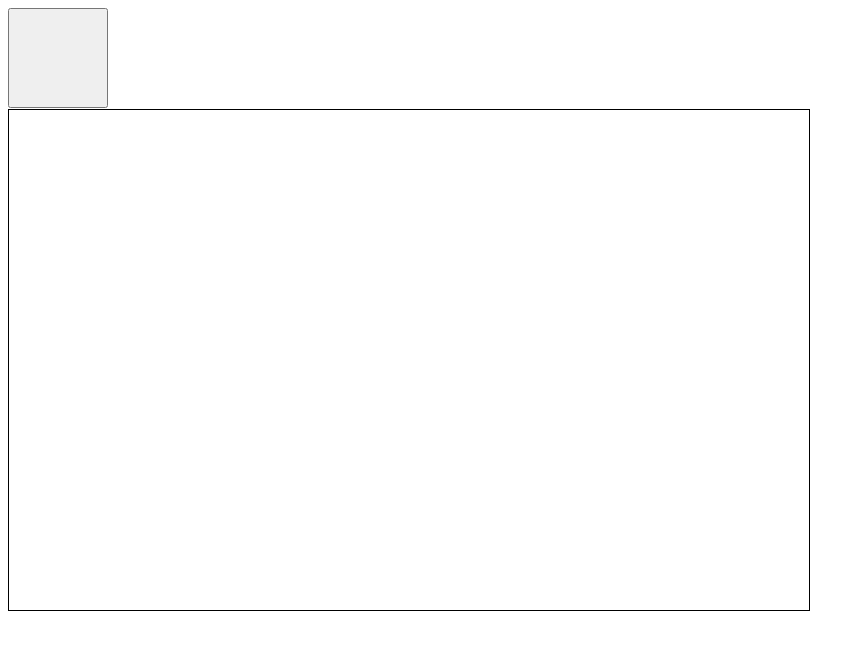
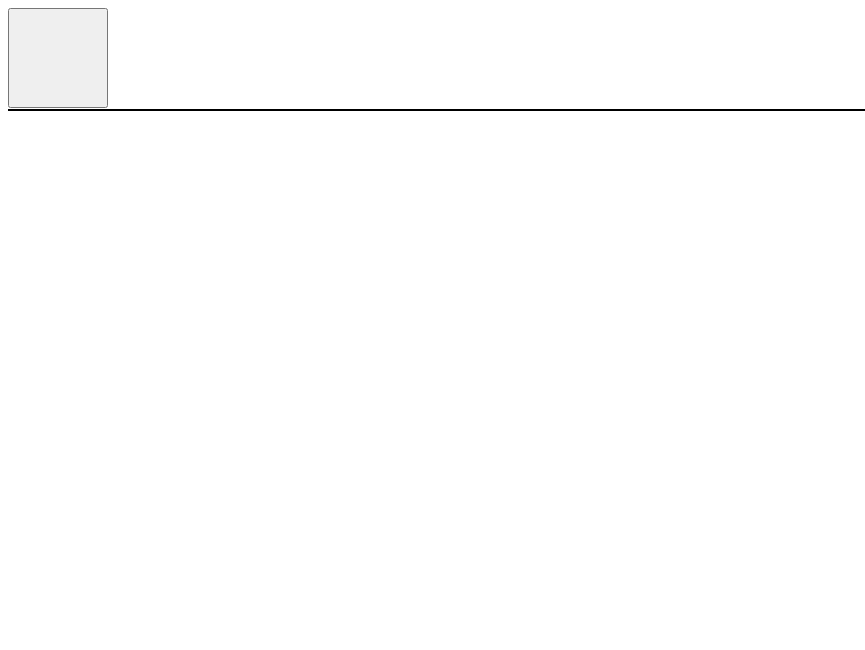
Before and after one commit to giambal/htmlcssjs-button-random, a plain HTML site: page index.html in a window 1280 px wide. Shown: the whole page, without its empty margins (0-865 px from the left). Drawn offline with Linux system fonts and the light colour scheme.

Commit message:
modificato il div

```diff
--- a/style.css
+++ b/style.css
@@ -4,8 +4,6 @@
 }
 
 #box{
-  width: 800px;
-  height: 500px;
   font-size: 25px;
   border: 1px solid black;
 }
```
